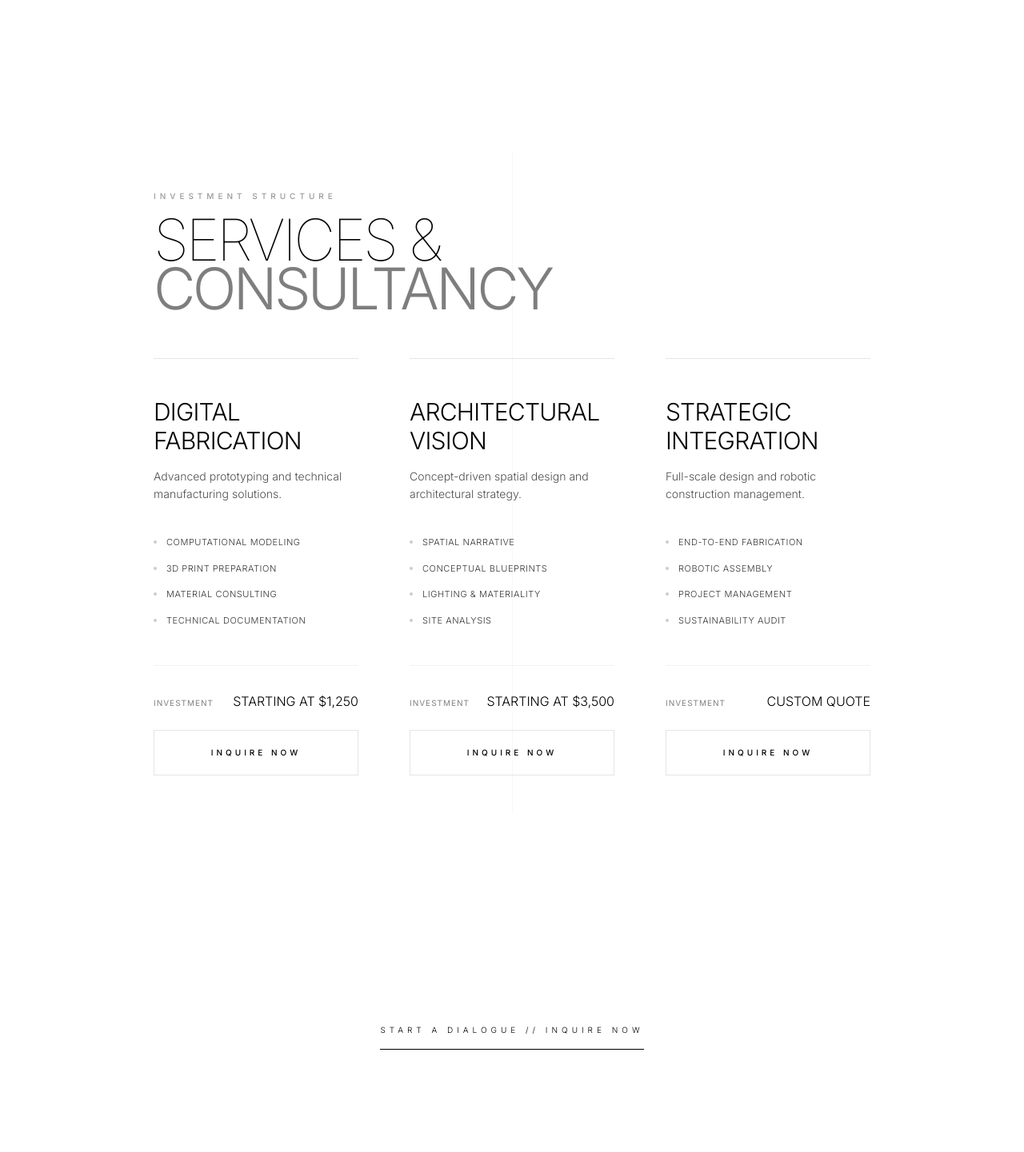
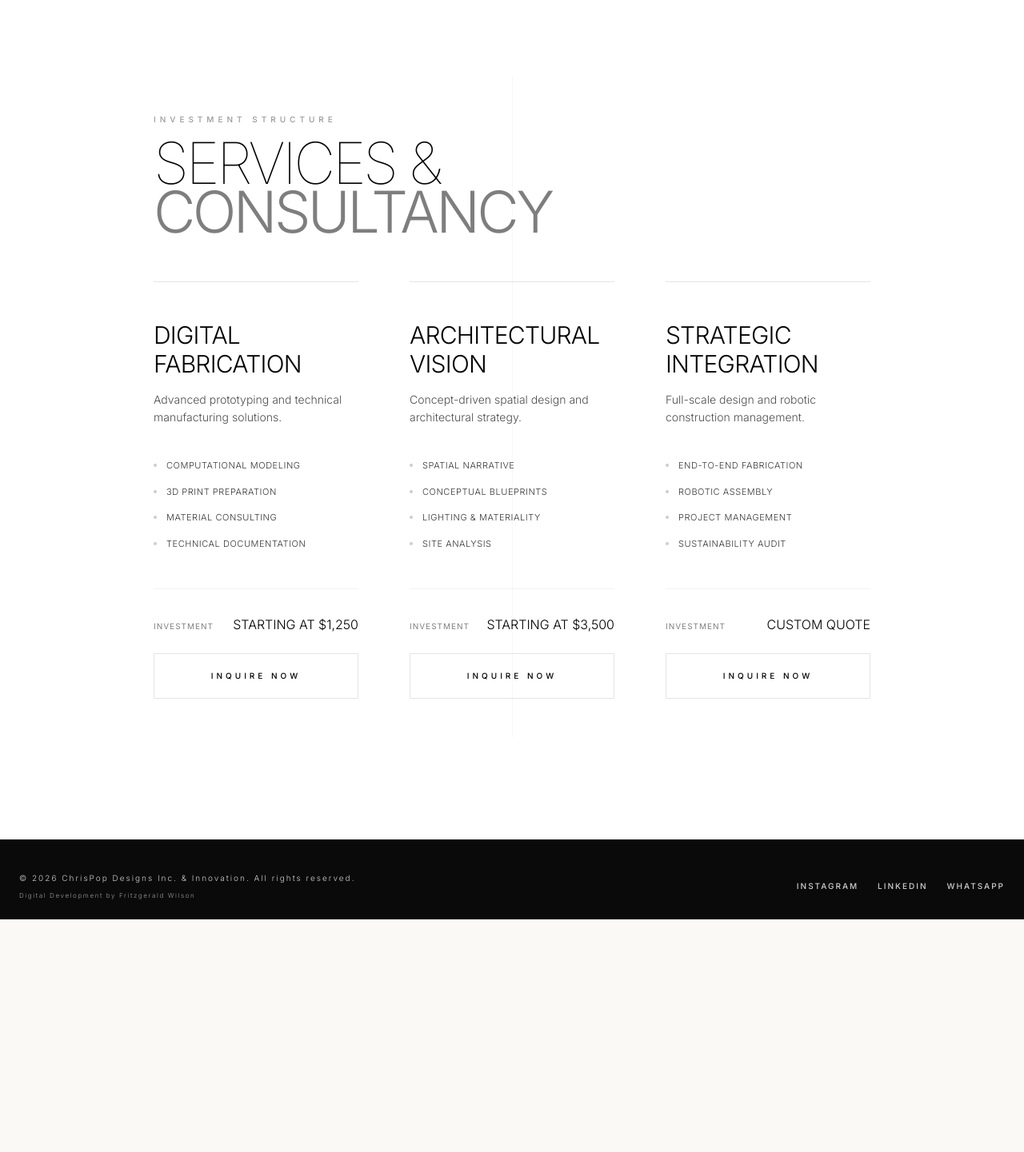
Before and after one commit to wilson20042025/chrispopdesignsinc, a Next.js app: page /about in a window 1280 px wide. Shown: the part 829-2270 px from the top of the page at 80% size. After the commit the page ends 1979 px from the top, so only its background shows below. Built offline with nearby package versions, Linux system fonts and the light colour scheme.

Commit message:
update: margin space fix

```diff
--- a/app/about/page.tsx
+++ b/app/about/page.tsx
@@ -29,8 +29,8 @@ export default function AboutPage() {
     <>
       <main className="pt-24 xs:pt-32 md:pt-32 pb-32 px-6 xs:px-12 md:px-24 bg-white relative">
         {/* Intro Section */}
-        <section className="mb-24 md:mb-16">
-          <h1 className="text-3xl xs:text-5xl md:text-7xl font-thin tracking-tighter text-black leading-tight uppercase mb-12">
+        <section className="mb-12 md:mb-8">
+          <h1 className="text-3xl xs:text-5xl md:text-7xl font-thin tracking-tighter text-black leading-tight uppercase mb-6">
             Meet Our<br/>Masterminds
           </h1>
         </section>
@@ -61,19 +61,11 @@ export default function AboutPage() {
         </section>
 
         {/* Pricing Section */}
-        <section className="mt-48">
+        <section className="mt-24 md:mt-32">
           <Pricing />
         </section>
 
         {/* Bottom CTA */}
-        <section className="mt-48 md:mt-64 text-center">
-            <Link
-                href="/contact"
-                className="inline-block text-[10px] tracking-[0.5em] font-light text-black border-b border-black pb-4 hover:opacity-60 transition-opacity uppercase"
-            >
-                Start a Dialogue // Inquire Now
-            </Link>
-        </section>
       </main>
       <Footer />
     </>
```
